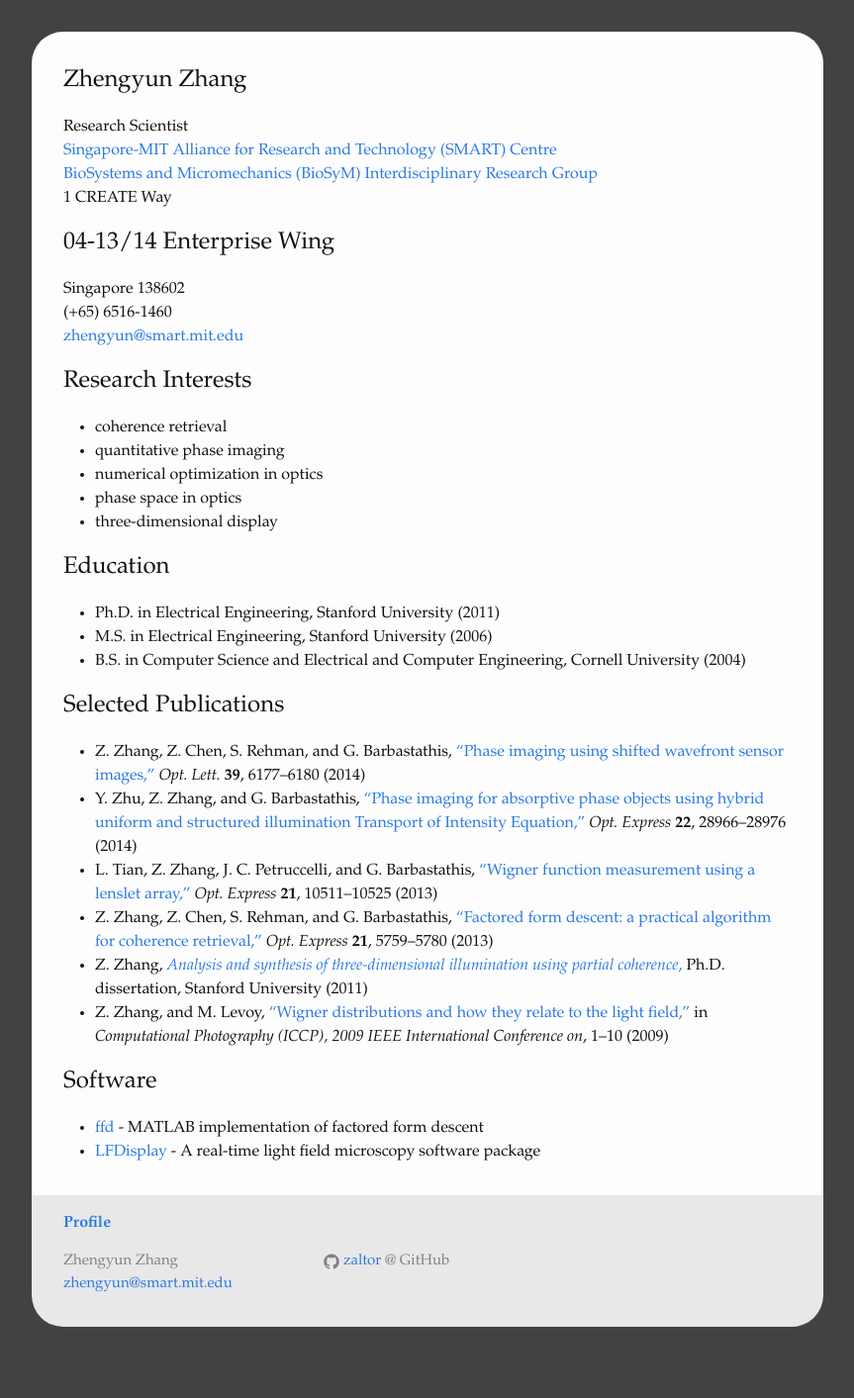
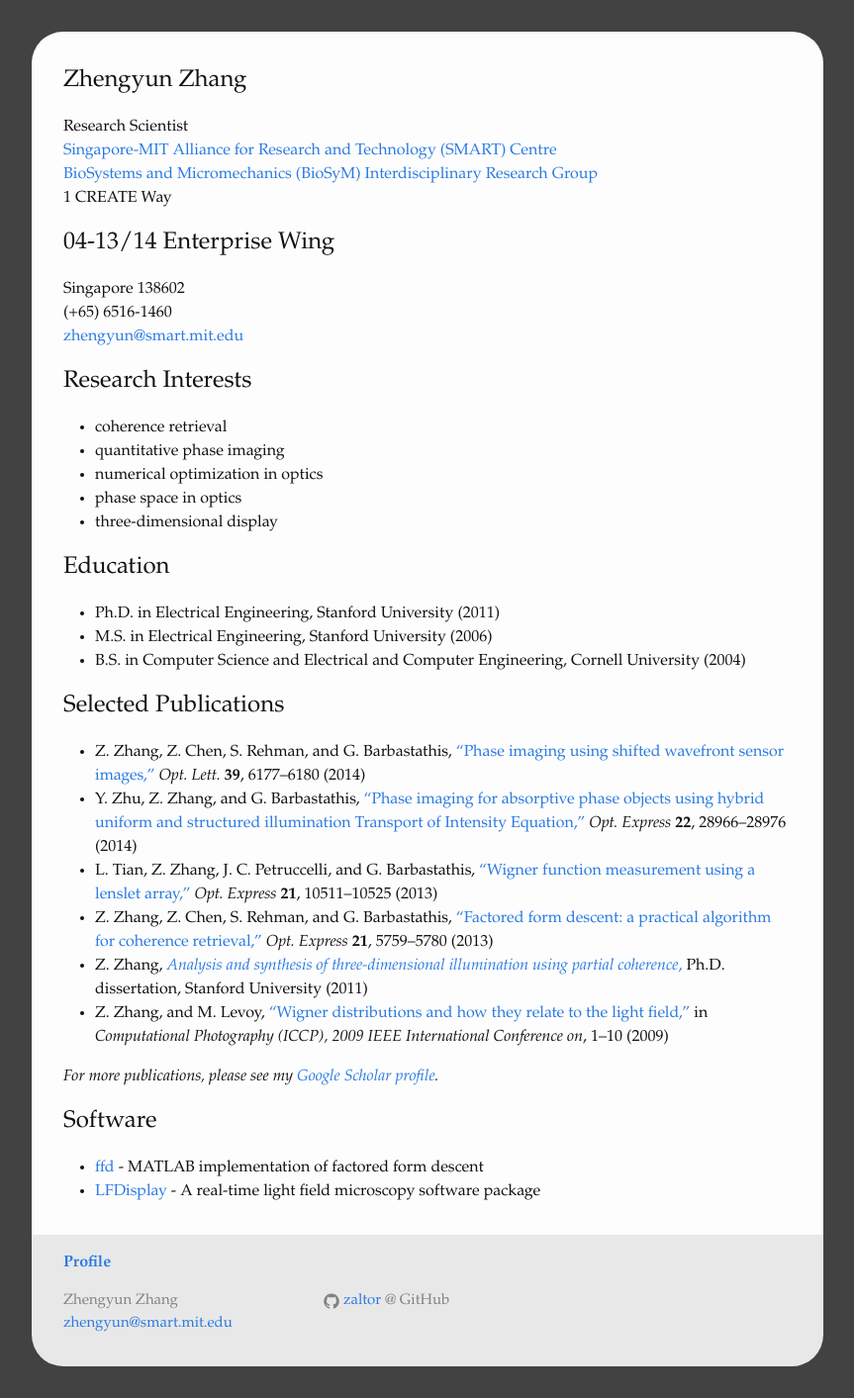
Before and after one commit to zaltor/zaltor.github.io, a Jekyll site: the page built from index.md, in a window 1280 px wide. Shown: the whole page at 99% size, without its empty margins (208-1071 px from the left). Built offline with Jekyll 4.4.1, drawn with Linux system fonts in a browser that asks for light colours; before the commit the page ends 1373 px from its top, so only the background shows below that.

Commit message:
adding google scholar profile, and get rid of extra space in github config

```diff
--- a/_config.yml
+++ b/_config.yml
@@ -5,7 +5,7 @@ description: > # this means to ignore newlines until "baseurl:"
 baseurl: "" # the subpath of your site, e.g. /blog/
 url: "http://profile.zaltor.net" # the base hostname & protocol for your site
 # twitter_username: jekyllrb
-github_username:  zaltor
+github_username: zaltor
 
 exclude: [Gemfile]
 
--- a/index.md
+++ b/index.md
@@ -40,6 +40,8 @@ Selected Publications
  * Z. Zhang, [*Analysis and synthesis of three-dimensional illumination using partial coherence*,](http://purl.stanford.edu/vn229hj9775) Ph.D. dissertation, Stanford University (2011)
  * Z. Zhang, and M. Levoy, ["Wigner distributions and how they relate to the light field,"](http://ieeexplore.ieee.org/stamp/stamp.jsp?tp=&arnumber=5559007&isnumber=5559002) in *Computational Photography (ICCP), 2009 IEEE International Conference on*, 1--10 (2009)
 
+*For more publications, please see my [Google Scholar profile](https://scholar.google.com/citations?user=0Eo626QAAAAJ).*
+
 Software
 ========
 
```
